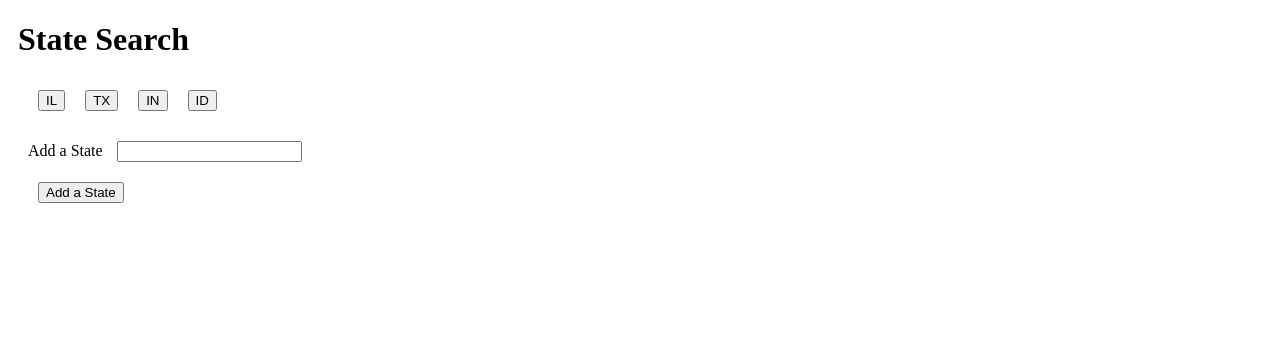
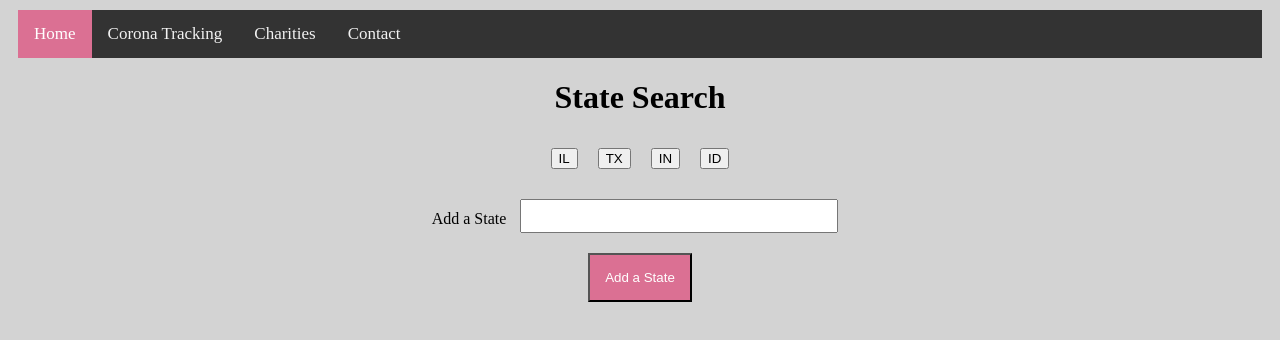
Before and after one commit to rwillowlevy/project2, a website: page util/states.html in a window 1280 px wide. Drawn offline with nearby package versions, Linux system fonts and the light colour scheme.

Commit message:
Update states.html

```diff
--- a/util/states.html
+++ b/util/states.html
@@ -14,7 +14,14 @@
   </style>
 </head>
 
-<body>
+<body style="background-color: lightgrey;">
+
+  <div class="topnav">
+    <a class="active" href="#home">Home</a>
+    <a href="#Corona">Corona Tracking</a>
+    <a href="#Charity">Charities</a>
+    <a href="#contact">Contact</a>
+  </div>
 
   <div class="container">
     <h1>State Search</h1>
@@ -149,6 +156,56 @@
       renderButtons();
     </script>
   </div>
+    <style>
+h1 {
+  text-align: center;
+  font-size: xx-large;
+}
+
+.topnav {
+  background-color: #333;
+  overflow: hidden;
+}
+
+.topnav a {
+  float: left;
+  color: #f2f2f2;
+  text-align: center;
+  padding: 14px 16px;
+  text-decoration: none;
+  font-size: 17px;
+}
+
+.topnav a:hover {
+  background-color: palevioletred;
+  color: black;
+}
+
+.topnav a.active {
+  background-color: palevioletred;
+  color: white;
+}
+
+#state-form {
+text-align: center;
+}
+
+#state-input {
+font-size: x-large;
+
+}
+
+#add-state {
+background-color: palevioletred;
+color: white;
+padding: 15px;
+align-content: center;
+}
+
+#buttons-view {
+  text-align: center;
+}
+  </style>
 </body>
 
 </html>
```
